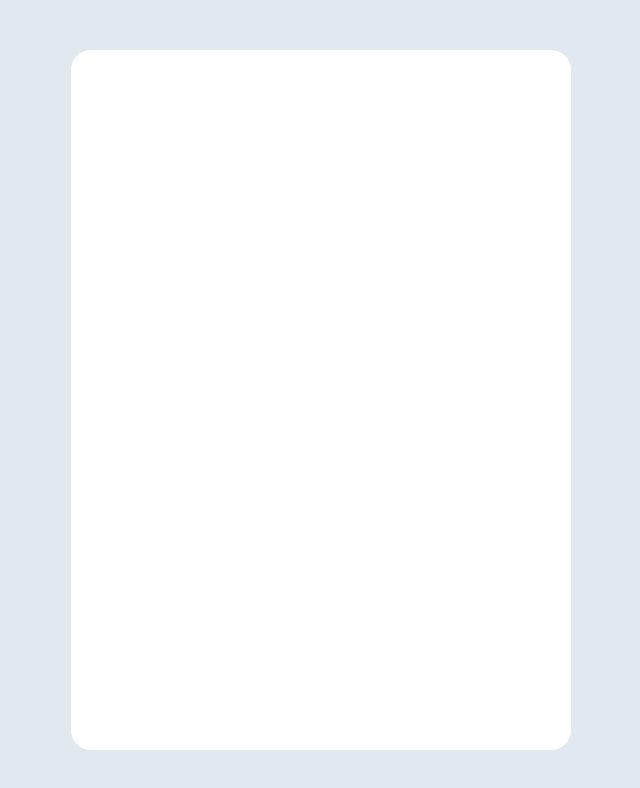
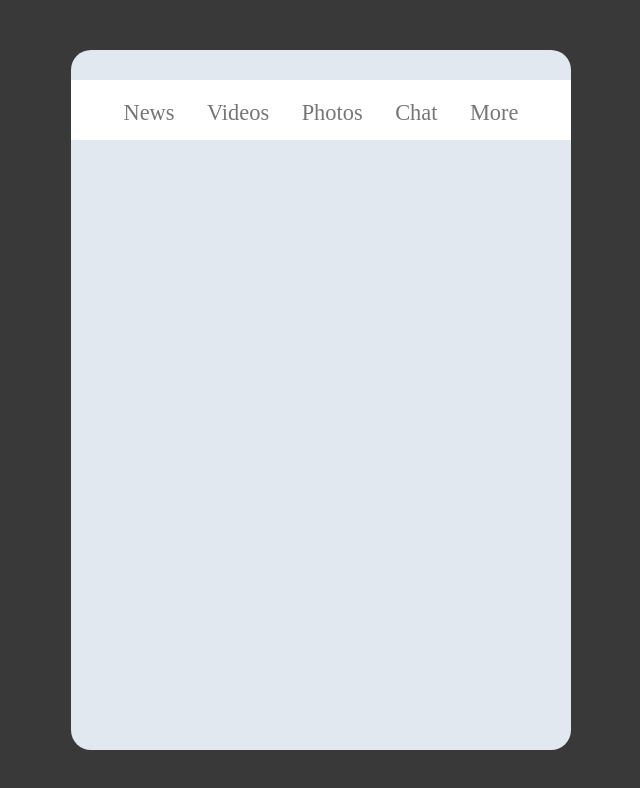
Before and after one commit to royalh23/mobile-menu, a website built with webpack: page src/template.html in a window 1280 px wide. Shown: the whole page, without its empty margins (319-959 px from the left). Built offline with nearby package versions, Linux system fonts and the light colour scheme.

Commit message:
Style the navbar

```diff
--- a/src/style.css
+++ b/src/style.css
@@ -15,12 +15,32 @@ body {
   margin: 0;
   padding: 0;
   height: 100vh;
-  background-color: #e2e8f0;
+  background-color: rgb(57, 57, 57);
 }
 
 #content {
   width: 500px;
   height: 700px;
   border-radius: 20px;
+  background-color: #e2e8f0;
+}
+
+.navbar {
   background-color: white;
+  color: rgb(118, 118, 118);
+  display: flex;
+  justify-content: space-evenly;
+  height: 60px;
+  list-style-type: none;
+  margin: 30px 0 0 0;
+  padding: 20px;
+  font-size: 1.4rem;
 }
+
+.navbar > li {
+  cursor: pointer;
+}
+
+.navbar > li:hover {
+  color: rgb(48, 48, 48);
+}
--- a/src/template.html
+++ b/src/template.html
@@ -6,6 +6,14 @@
     <title>Document</title>
   </head>
   <body>
-    <div id="content"></div>
+    <div id="content">
+      <ul class="navbar">
+        <li>News</li>
+        <li>Videos</li>
+        <li>Photos</li>
+        <li>Chat</li>
+        <li>More</li>
+      </ul>
+    </div>
   </body>
 </html>
```
Also changed, not shown: dist/index.html, dist/main.js.
